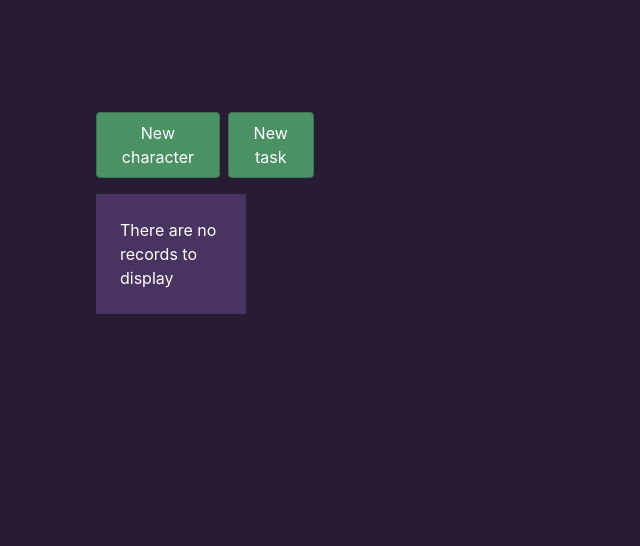
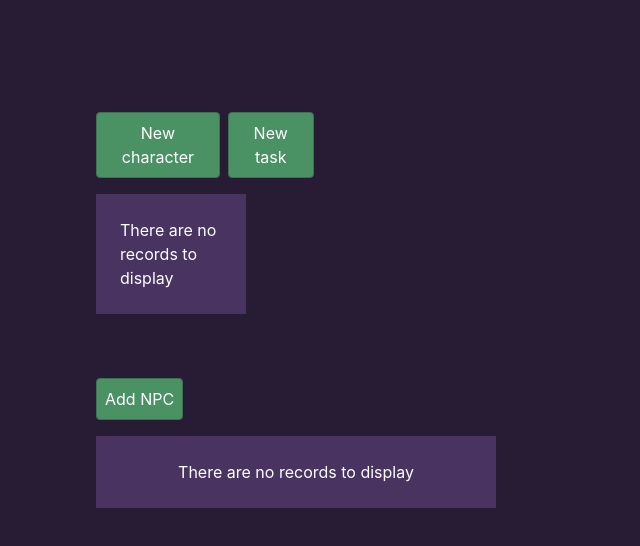
Before and after one commit to stornquist/lost-ark-tracker, a React (Create React App) app: page / in a window 1280 px wide. Shown: the top 546 px of the page, without its empty margins (0-640 px from the left). Built offline with nearby package versions, Linux system fonts and the light colour scheme.

Commit message:
feat(Rapport): Added rapport

```diff
--- /dev/null
+++ b/src/components/AddEditRapport/AddEditRapport.js
@@ -0,0 +1,41 @@
+import React from 'react';
+import {
+  useDeleteRapport,
+  useUpsertRapport,
+} from '../../utils/queries/rapports';
+import Modal from '../Modal';
+
+const modalFields = [
+  {
+    type: 'text',
+    name: 'name',
+    label: 'NPC name',
+  },
+];
+
+const AddEditRapport = ({ rapport, onClose }) => {
+  const { mutate: upsertRapport } = useUpsertRapport();
+  const { mutate: deleteTask } = useDeleteRapport();
+
+  const handleSubmit = form => {
+    upsertRapport({ ...rapport, ...form });
+    onClose();
+  };
+
+  const handleDelete = form => {
+    deleteTask(form);
+    onClose();
+  };
+
+  return (
+    <Modal
+      fields={modalFields}
+      onClose={onClose}
+      onSubmit={handleSubmit}
+      defaultValues={rapport}
+      onDelete={handleDelete}
+    />
+  );
+};
+
+export default AddEditRapport;
--- /dev/null
+++ b/src/components/AddEditRapport/index.js
@@ -0,0 +1 @@
+export { default } from './AddEditRapport';
--- a/src/components/Main/Main.js
+++ b/src/components/Main/Main.js
@@ -3,6 +3,7 @@ import React, { useEffect } from 'react';
 import { createTheme } from 'react-data-table-component';
 import { useResetDailies, useResetWeeklies } from '../../utils/queries/reset';
 import CharacterView from '../CharacterView';
+import RapportView from '../RapportView/RapportView';
 
 createTheme('custom', {
   text: {
@@ -42,6 +43,7 @@ const Main = () => {
   return (
     <div className="md:m-8 lg:m-24 grid grid-flow-row gap-16">
       <CharacterView />
+      <RapportView />
     </div>
   );
 };
--- /dev/null
+++ b/src/components/RapportView/RapportList.js
@@ -0,0 +1,30 @@
+import React from 'react';
+import DataTable from 'react-data-table-component';
+import { useRapports, useUpsertRapport } from '../../utils/queries/rapports';
+import { useRapportColumns } from './hooks/rapportColumns';
+
+const RapportList = () => {
+  const { data: rapports = [] } = useRapports();
+  const { mutate: upsertRapport } = useUpsertRapport();
+
+  const handleCheckboxChange = (data, type, count) => {
+    const rapport = {
+      ...data,
+      [type]: data[type] === count ? count - 1 : count,
+    };
+    upsertRapport(rapport);
+  };
+
+  const columns = useRapportColumns({ onCheckboxChange: handleCheckboxChange });
+  return (
+    <div
+      style={{
+        maxWidth: 400,
+      }}
+    >
+      <DataTable data={rapports} columns={columns} theme="custom" />
+    </div>
+  );
+};
+
+export default RapportList;
--- /dev/null
+++ b/src/components/RapportView/RapportView.js
@@ -0,0 +1,33 @@
+import React, { useState } from 'react';
+import AddEditRapport from '../AddEditRapport';
+import Button from '../Button';
+import RapportList from './RapportList';
+
+const RapportView = () => {
+  const [rapportModal, showRapportModal] = useState(false);
+  const [rapport, setRapport] = useState(null);
+
+  return (
+    <div>
+      {rapportModal && (
+        <AddEditRapport
+          className="inline"
+          rapport={rapport}
+          onClose={() => {
+            setRapport(null);
+            showRapportModal(false);
+          }}
+        />
+      )}
+      <Button
+        color="green"
+        size="md"
+        onClick={() => showRapportModal(true)}
+        label="Add NPC"
+      />
+      <RapportList />
+    </div>
+  );
+};
+
+export default RapportView;
--- /dev/null
+++ b/src/components/RapportView/hooks/rapportColumns.js
@@ -0,0 +1,43 @@
+import { useMemo } from 'react';
+import Checkbox from '../../Checkbox/Checkbox';
+
+export const useRapportColumns = ({ onCheckboxChange }) =>
+  useMemo(
+    () => [
+      {
+        name: 'NPC',
+        selector: row => row.name,
+      },
+      {
+        name: 'Instrument',
+        selector: row => (
+          <div className="grid gap-2 grid-flow-col">
+            <Checkbox
+              checked={row.instrument >= 1}
+              onChange={() => onCheckboxChange(row, 'instrument', 1)}
+            />
+            <Checkbox
+              checked={row.instrument >= 2}
+              onChange={() => onCheckboxChange(row, 'instrument', 2)}
+            />
+          </div>
+        ),
+      },
+      {
+        name: 'Emote',
+        selector: row => (
+          <div className="grid gap-2 grid-flow-col">
+            <Checkbox
+              checked={row.emote >= 1}
+              onChange={() => onCheckboxChange(row, 'emote', 1)}
+            />
+            <Checkbox
+              checked={row.emote >= 2}
+              onChange={() => onCheckboxChange(row, 'emote', 2)}
+            />
+          </div>
+        ),
+      },
+    ],
+    [onCheckboxChange]
+  );
--- /dev/null
+++ b/src/components/RapportView/index.js
@@ -0,0 +1 @@
+export { default } from './RapportView';
--- /dev/null
+++ b/src/server/schemas/rapport.js
@@ -0,0 +1,7 @@
+import j from 'joi';
+
+export const rapportSchema = j.object({
+  name: j.string().required(),
+  instrument: j.number().default(0),
+  emote: j.number().default(0),
+});
--- /dev/null
+++ b/src/server/services/rapports.js
@@ -0,0 +1,60 @@
+import { rapportSchema } from '../schemas/rapport';
+
+const Errors = {
+  notFound: 'rapport not found',
+};
+
+export const getRapport = async id => {
+  const rapports = await getRapports();
+  const rapport = rapports.find(c => c.id === id);
+  if (!rapport) throw new Error(Errors.notFound);
+
+  return rapport;
+};
+
+export const getRapports = async () => {
+  const rapports = localStorage.rapports;
+  if (!rapports) return [];
+
+  return JSON.parse(rapports);
+};
+
+export const createRapport = async data => {
+  const { value, error } = rapportSchema.validate(data, {
+    stripUnknown: true,
+    allowUnknown: true,
+  });
+  if (error) throw new Error(error);
+
+  const rapports = await getRapports();
+  const id = rapports.length ? Math.max(...rapports.map(c => c.id)) + 1 : 1;
+
+  rapports.push({ id, ...value });
+  localStorage.setItem('rapports', JSON.stringify(rapports));
+
+  return { id, ...value };
+};
+
+export const updateRapport = async (id, data) => {
+  const { value, error } = rapportSchema.validate(data, {
+    stripUnknown: true,
+    allowUnknown: true,
+  });
+  if (error) throw new Error(error);
+
+  const rapports = await getRapports();
+  const index = rapports.findIndex(c => c.id === id);
+  if (index === -1) throw new Error(Errors.notFound);
+
+  rapports[index] = { ...rapports[index], ...value };
+  localStorage.setItem('rapports', JSON.stringify(rapports));
+  return { ...rapports[index], ...value };
+};
+
+export const deleteRapport = async id => {
+  // delete rapport
+  await getRapport(id);
+  const rapports = await getRapports();
+  const filteredRapports = rapports.filter(c => c.id !== id);
+  localStorage.setItem('rapports', JSON.stringify(filteredRapports));
+};
--- /dev/null
+++ b/src/utils/queries/rapports.js
@@ -0,0 +1,39 @@
+import { useMutation, useQuery } from 'react-query';
+import {
+  createRapport,
+  deleteRapport,
+  getRapport,
+  getRapports,
+  updateRapport,
+} from '../../server/services/rapports';
+import { mutationDefaults } from '../setupQueryClient';
+
+const mutationOptions = mutationDefaults('rapports');
+
+export const useRapports = () => useQuery('rapports', getRapports);
+export const useRapport = id =>
+  useQuery(['rapports', id], async () => getRapport(id));
+
+export const useUpsertRapport = () =>
+  useMutation(
+    'rapports',
+    async data => {
+      if (data.id) {
+        const { id, ...payload } = data;
+        return updateRapport(id, payload);
+      }
+
+      return createRapport(data);
+    },
+    mutationOptions
+  );
+
+export const useDeleteRapport = () =>
+  useMutation(
+    'rapports',
+    async data => {
+      if (data.id) await deleteRapport(data.id);
+      else await deleteRapport(data);
+    },
+    mutationOptions
+  );
```
